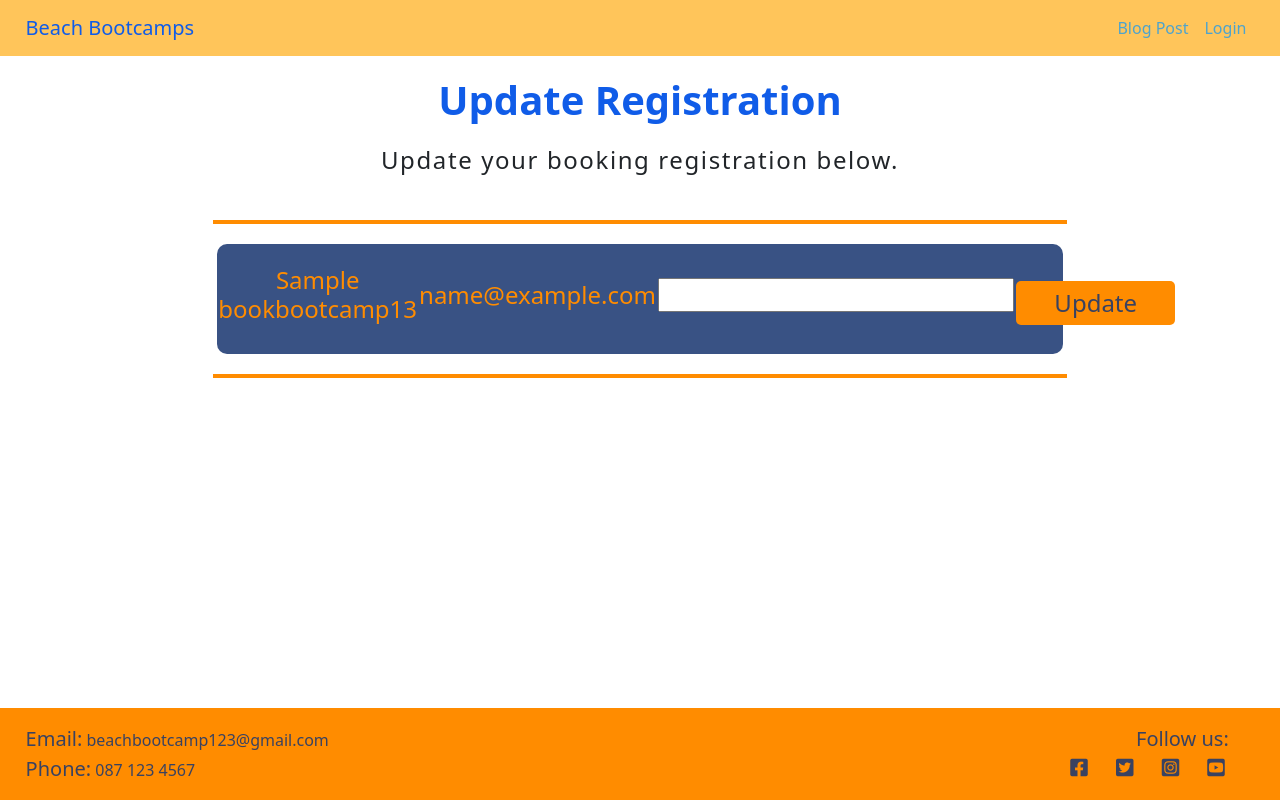
After one commit to juliandunne1234/beach-bootcamp, a Django app: page /registration_form/update_registration2/1 in a window 1280 px wide. The commit adds this page. Run offline with Django 3.2, Linux system fonts and the light colour scheme; tables that the repository leaves empty hold one stand-in row (values such as "Sample post"); parts of the project's set-up code (start-up, migrations or seed data) failed here and were passed over.

Commit message:
Added edit email capability to change registration details instead of bootcamp dates

```diff
--- a/booking/forms.py
+++ b/booking/forms.py
@@ -1,55 +1,3 @@
-# from .models import SignUp
-# from django import forms
-
-
-# class SignUpForm(forms.ModelForm):
-
-#     class Meta:
-#         model = SignUp
-#         fields = ('full_name', 'bootcamp_date', 'email')
-
-##########################################################################
-# from django import forms
-# from django.contrib.auth.models import User
-# from .models import BookingBootcamp
-
-
-# class UserForm(forms.ModelForm):
-
-#     class Meta:
-#         model = User
-#         fields = ('username', 'email')
-
-
-# class BookingForm(forms.ModelForm):
-
-#     class Meta:
-#         model = BookingBootcamp
-#         fields = ('bootcamp_date',)
-
-
-##########################################################################
-
-# from django import forms
-# from django.contrib.auth.models import User
-# from .models import BookingBootcamp
-
-
-# class UserForm(forms.ModelForm):
-
-#     class Meta:
-#         model = User
-#         fields = ('username', 'email')
-
-
-# class BookingForm(forms.ModelForm):
-
-#     class Meta:
-#         model = BookingBootcamp
-#         fields = ('bootcamp_date',)
-
-##########################################################################
-
 from django import forms
 from django.contrib.auth.models import User
 from .models import BootcampNextDate13, BookBootcamp13
@@ -61,8 +9,9 @@ class BookBootcampForm(forms.ModelForm):
         model = BookBootcamp13
         fields = ('email', 'bootcamp_date')
 
+
 class UpdateBookingForm(forms.ModelForm):
 
     class Meta:
         model = BookBootcamp13
-        fields = ('bootcamp_date',)
+        fields = ('email',)
--- a/booking/urls.py
+++ b/booking/urls.py
@@ -7,5 +7,7 @@ urlpatterns = [
     path('cancel_reg/', views.CancelRegistration.as_view(), name='cancel_registration'),
     path('cancel_reg/<id>', views.CancelRegistration.as_view(), name='delete_registration'),
     path('update_reg/', views.UpdateRegistration.as_view(), name='update_registration'),
-    path('update_reg/<id>', views.update_registration, name='update_bootcamp_date'),
+    # path('update_reg/<id>', views.UpdateRegistration.as_view(), name='update_email'),
+    path('update_reg/', views.update_registration, name='update_bootcamp_date'),
+    path('update_registration2/<id>', views.update_registration_email, name='update_registration_email'),
 ]
--- a/booking/views.py
+++ b/booking/views.py
@@ -138,6 +138,8 @@
 from django.shortcuts import render, reverse, redirect, get_object_or_404
 from django.views import View
 from django.http import HttpResponseRedirect
+from django.contrib import messages
+import datetime
 from django.contrib.auth.models import User
 from .models import BootcampNextDate13, BookBootcamp13
 from .forms import BookBootcampForm, UpdateBookingForm
@@ -165,7 +167,22 @@ class BootcampRegistration(View):
             bootcamp_booking_details.instance.name = request.user.username
             bootcamp_booking_details.email = request.POST.get('email')
             bootcamp_booking_details.bootcamp_date = request.POST.get('bootcamp_date')
-            bootcamp_booking_details.save()
+            queryset = BookBootcamp13.objects.filter(name= bootcamp_booking_details.instance.name, bootcamp_date=bootcamp_booking_details.bootcamp_date)
+
+            if  queryset:
+                messages.add_message(
+                        request,
+                        messages.WARNING,
+                        f"Hi, you have already registered for the this bootcamp!"
+                        )
+
+            else:
+                bootcamp_booking_details.save()
+                messages.add_message(
+                        request,
+                        messages.SUCCESS,
+                        f"Hi, thank you for registering for the bootcamp!"
+                        )
 
             return HttpResponseRedirect(
                     reverse("index",)
@@ -201,7 +218,11 @@ class CancelRegistration(View):
         user_registration = get_object_or_404(BookBootcamp13, pk=id)
         user_registration.delete()
 
-        current_registration = BookBootcamp13.objects.all()
+        messages.add_message(
+                    request,
+                    messages.ERROR,
+                    f"Hi, you have cancelled your registration for this bootcamp!"
+                    )
 
         return HttpResponseRedirect(reverse("index"))
 
@@ -223,14 +244,54 @@ class UpdateRegistration(View):
 
 
 def update_registration(request, id):
-    item = get_object_or_404(BookBootcamp13, pk=id)
+    item = get_object_or_404(BookBootcamp13, id=id)
     if request.method == 'POST':
         form = UpdateBookingForm(request.POST, instance=item)
         if form.is_valid():
             form.save()
+
+            return render(
+                    redirect("index",)
+                )
+
+
+    return HttpResponseRedirect(
+                    reverse("index",)
+                )
+
+
+def update_registration_email(request, id):
+
+    current_registration = get_object_or_404(BookBootcamp13, id=id)
+
+    if request.method == 'POST':
+        form = UpdateBookingForm(request.POST, instance=current_registration)
+        if form.is_valid():
+            form.save()
+
             return HttpResponseRedirect(
                     reverse("index",)
                 )
-    return HttpResponseRedirect(
-                    reverse("index",)
-                )
+
+    form = UpdateBookingForm(instance=current_registration)
+
+    return render(
+            request,
+            "update_registration2.html",
+            {
+                "current_registration": current_registration,
+                "registration_details": UpdateBookingForm(),
+            }
+        )
+
+
+    # if request.method == 'POST':
+    #     form = UpdateBookingForm(request.POST, instance=current_registration)
+    #     if form.is_valid():
+    #         form.save()
+    #         return redirect('index')
+    # form = UpdateBookingForm(instance=current_registration)
+    # current_registration = {
+    #     'form': form
+    # }
+    # return render(request, 'update_registration2.html', current_registration)
--- a/templates/cancel_registration.html
+++ b/templates/cancel_registration.html
@@ -33,6 +33,10 @@
                                 <button type="submit" class="btn-register">Delete Registration</button>
                             </td>
                     </form>
+                            <td>
+                                <a class="btn-register" href="{% url 'update_registration_email' registration.id %}">Update
+                                </a>
+                            </td>
                     {% endif %}
                     {% empty %}
                         <tr>
--- /dev/null
+++ b/templates/update_registration2.html
@@ -0,0 +1,43 @@
+{% extends "base.html" %} {% block content %}
+
+<section class="container-fluid">
+    <div class="row text-center">
+        <div class="col-sm-6 offset-sm-3 blog-header">
+            <h1 class="post-title">Update Registration</h1>
+            <p class="registration-text">Update your booking registration below.</p>
+        </div>
+    </div>
+    <div class="col-md-8 offset-md-2 col-sm-8 offset-sm-2 section-divider"></div>
+</section>
+<section class="container-fluid">
+    <div class="row">
+        <div class="col-sm-8 offset-sm-2 registration-container">
+            <div class="row registration-container-full text-center">
+                <table>
+                    <form method="POST">
+                    {% csrf_token %}
+                    <tr>
+                        <td>
+                            <h4>{{ current_registration.name }}</h4>
+                        </td>
+                        <td>
+                            <h4>{{ current_registration.email }}</h4>
+                        </td>
+                        <td>
+                            <h4>{{ registration_details.email }}</h4>
+                        </td>
+                        <td>
+                            <button type="submit" class="btn-register">Update</button>
+                        </td>
+                    </tr>
+                    </form>
+                </table>
+            </div>
+        </div>
+    </div>
+</section>
+
+    <div class="col-md-8 offset-md-2 col-sm-8 offset-sm-2 section-divider"></div>
+</section>
+
+{% endblock %}
```
Also changed, not shown: booking/models.py (+0 -27 lines), templates/update_registration.html (+7 -4 lines).
